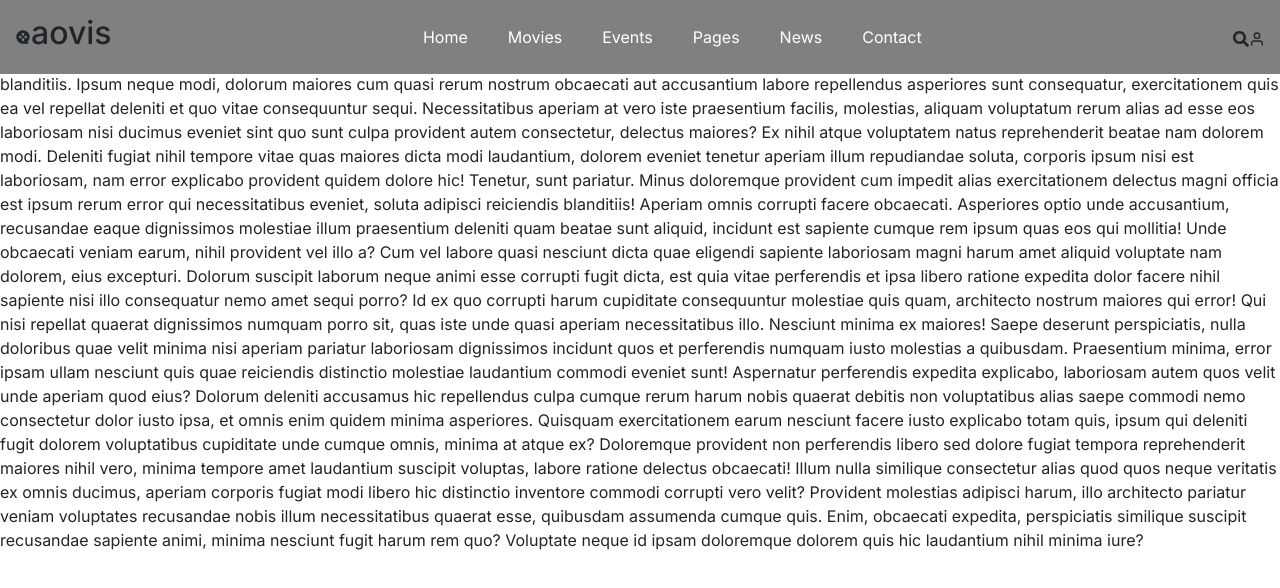
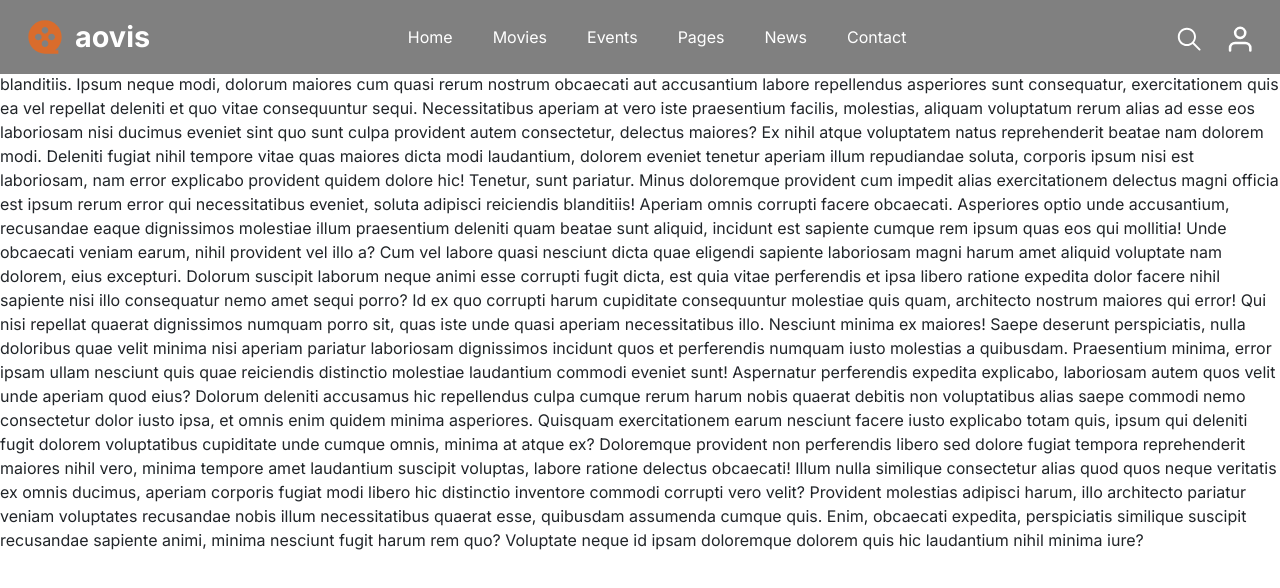
Before and after one commit to Amir-Yadavar/Aovis, a Next.js app: page / in a window 1280 px wide. Shown: the top 588 px of the page. Built offline with nearby package versions, Linux system fonts and the light colour scheme.

Commit message:
change styles navbar ..

```diff
--- a/app/globals.css
+++ b/app/globals.css
@@ -7,3 +7,7 @@
 :root{
   --orange:#d96c2c
 }
+
+a{
+  text-decoration: none!important;
+}
--- a/components/Navbar/Navbar.jsx
+++ b/components/Navbar/Navbar.jsx
@@ -2,18 +2,18 @@ import Link from "next/link";
 import styles from "@/styles/navbar.module.css";
 import { RiMovie2Fill } from "react-icons/ri";
 import { FiUser } from "react-icons/fi";
-import { FaSearch } from "react-icons/fa";
+import { IoIosSearch } from "react-icons/io";
 
 function Navbar() {
   return (
     <header className={styles.header}>
       {/* navbar in large */}
-      <div className="d-flex align-items-center">
-        <span className="d-flex">
+      <Link href={'/'} className="d-flex align-items-center">
+        <span className={styles.logo}>
           <RiMovie2Fill />
         </span>
-        <h2>aovis</h2>
-      </div>
+        <h2 className={styles.logoTitle}>aovis</h2>
+      </Link>
 
       <nav className={styles.navbar}>
         <Link href={""} className={styles.navItem}>
@@ -38,11 +38,11 @@ function Navbar() {
 
       <div className="d-flex align-items-center">
         <span className={styles.iconNav}>
-          <FaSearch />
+        <IoIosSearch />
         </span>
-        <span className={styles.iconNav}>
+        <Link href={""} className={styles.iconNav}>
           <FiUser />
-        </span>
+        </Link>
       </div>
     </header>
   );
--- a/styles/navbar.module.css
+++ b/styles/navbar.module.css
@@ -24,4 +24,24 @@
 }
 
 .iconNav {
+  color: white;
+  margin: 0 10px;
+  font-size: 1.9rem;
+  cursor: pointer;
 }
+
+.logo {
+  color: var(--orange);
+  font-size: 2.5rem;
+  display: flex;
+  align-items: center;
+  padding: 0 10px;
+}
+
+.logoTitle {
+  text-decoration: none;
+  font-size: 1.8rem;
+  color: white;
+  font-weight: bold;
+  margin-bottom: 0;
+}
```
